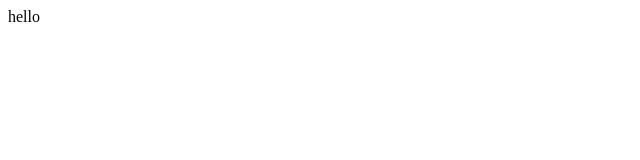
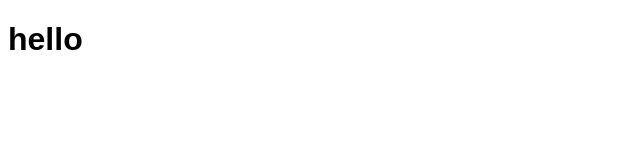
Before and after one commit to BrentLabasan/YouCouldBe, a website built with webpack: page src/index.html in a window 1280 px wide. Shown: the whole page, without its empty margins (0-640 px from the left). Built offline with nearby package versions, Linux system fonts and the light colour scheme.

Commit message:
8-8 Webpack parses our css and then uses JS to inject it onto page

```diff
--- /dev/null
+++ b/src/index.css
@@ -0,0 +1,7 @@
+body {
+    font-family: Sans-Serif;
+}
+
+table th {
+    padding: 5px;
+}
--- a/src/index.html
+++ b/src/index.html
@@ -1,7 +1,7 @@
 <!DOCTYPE html>
 
 <body>
-  hello
+  <h1>hello</h1>
   <script src="bundle.js"></script>
 </body>
 </body>
--- a/src/index.js
+++ b/src/index.js
@@ -1,3 +1,5 @@
+import './index.css';
+
 import numeral from 'numeral';
 
 const courseValue = numeral(1000).format('$0,0.00');
```
